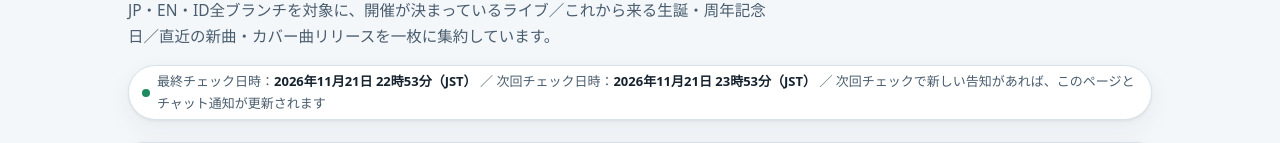
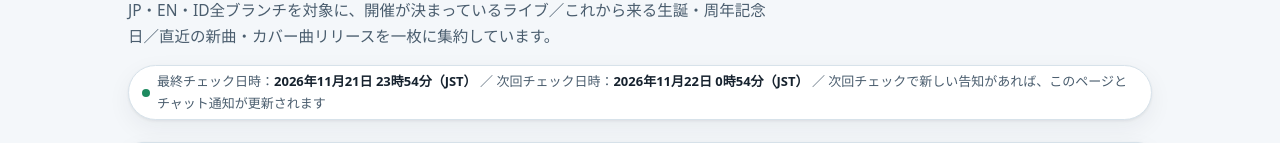
Before and after one commit to takotako99855/takotako99855.github.io, a plain HTML site: page index.html in a window 1280 px wide. Shown: the part 150-293 px from the top of the page. Drawn offline with Linux system fonts and the light colour scheme.

Commit message:
ホロライブ告知まとめ 更新

```diff
--- a/index.html
+++ b/index.html
@@ -300,8 +300,8 @@
       /* ===== 最終チェック日時／次回チェック日時（単一データ項目） =====
          ページ上部の「最終チェック日時」「次回チェック日時」表示はこれらの値だけから生成されます。
          次回チェック時はこれらの値だけを差し替えてください。 */
-      var LAST_CHECKED = "2026年11月21日 22時53分（JST）";
-      var NEXT_CHECK = "2026年11月21日 23時53分（JST）";
+      var LAST_CHECKED = "2026年11月21日 23時54分（JST）";
+      var NEXT_CHECK = "2026年11月22日 0時54分（JST）";
       var TODAY = new Date(); TODAY.setHours(0,0,0,0);
       var DOW = ["日","月","火","水","木","金","土"];
       document.getElementById("last-checked-value").textContent = LAST_CHECKED;
```
